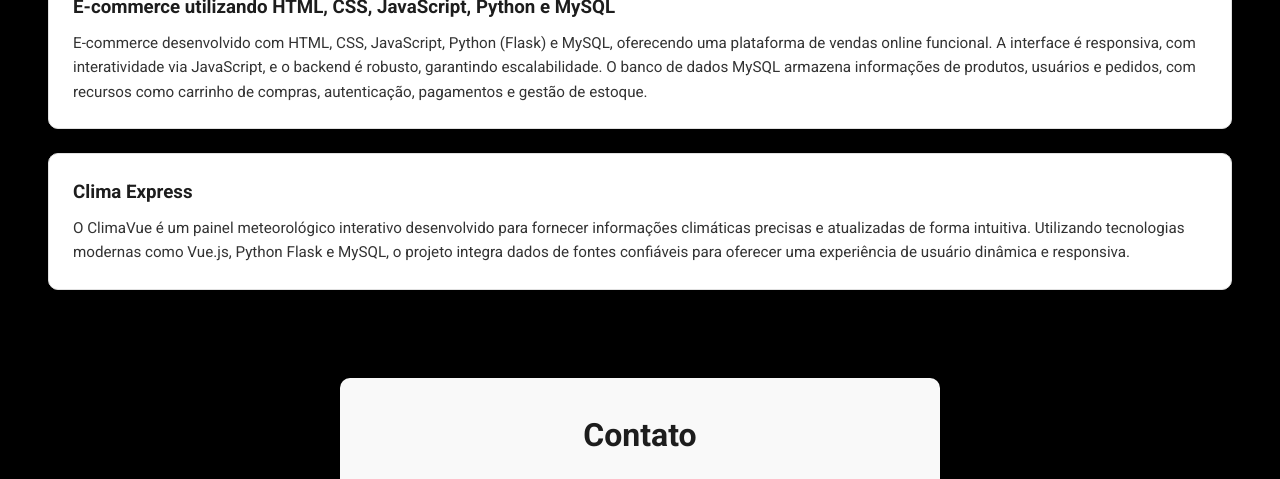
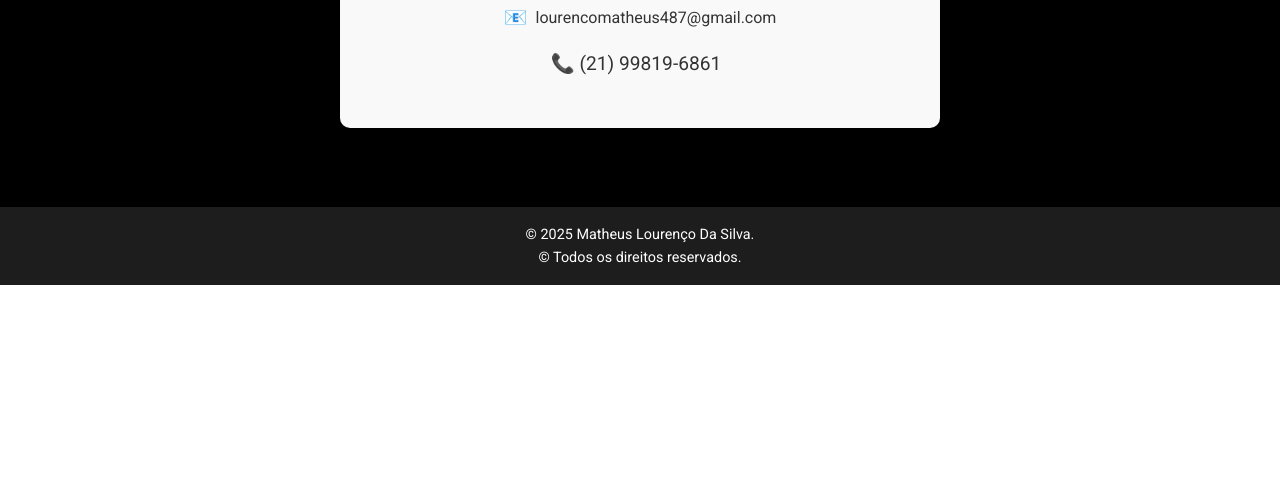
Before and after one commit to MathLouren/portfolio, a plain HTML site: page index.html in a window 1280 px wide. Shown: the part 515-994 px from the top of the page. After the commit the page ends 800 px from the top, so only its background shows below. Drawn offline with Linux system fonts and the light colour scheme; a script that the page names is missing.

Commit message:
Update index.html

```diff
--- a/index.html
+++ b/index.html
@@ -29,7 +29,7 @@
                 <p>Me chamo <b>Matheus Lourenço da Silva</b>, 22 anos, estudante do 5º período de Sistemas de Informação, com conhecimentos em desenvolvimento e automação. Busca oportunidade em TI para aplicar habilidades em programação, análise de dados e colaborar em equipe, com foco no aprendizado contínuo e em contribuir para os objetivos da empresa.</p>
             </section>
 
-            <section id="projetos">
+          <!--  <section id="projetos">
                 <h2>Meus Projetos</h2>
                 <div>
                     <article class="projeto">
@@ -45,7 +45,7 @@
                         <p>O ClimaVue é um painel meteorológico interativo desenvolvido para fornecer informações climáticas precisas e atualizadas de forma intuitiva. Utilizando tecnologias modernas como Vue.js, Python Flask e MySQL, o projeto integra dados de fontes confiáveis para oferecer uma experiência de usuário dinâmica e responsiva.</p>
                     </article>
                 </div>
-            </section>
+            </section> -->
 
 
             <section id="contato">
```
